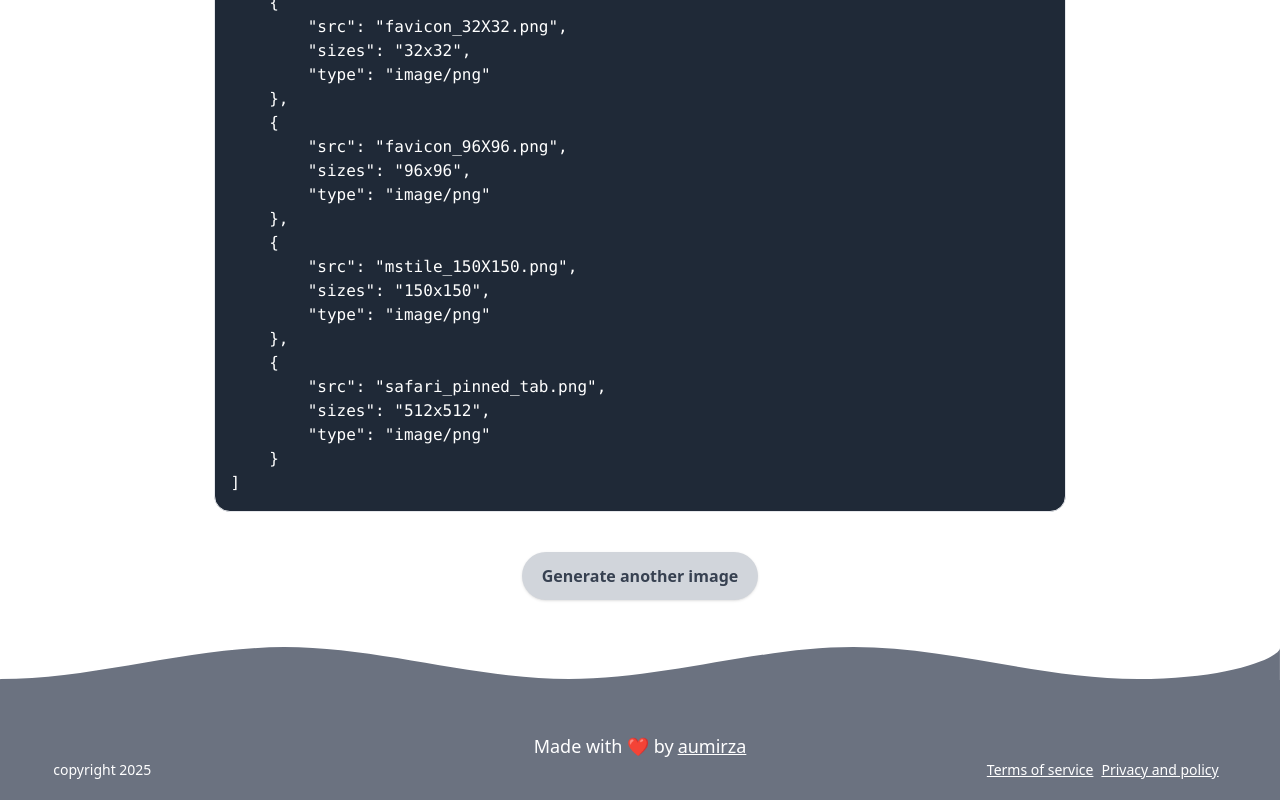
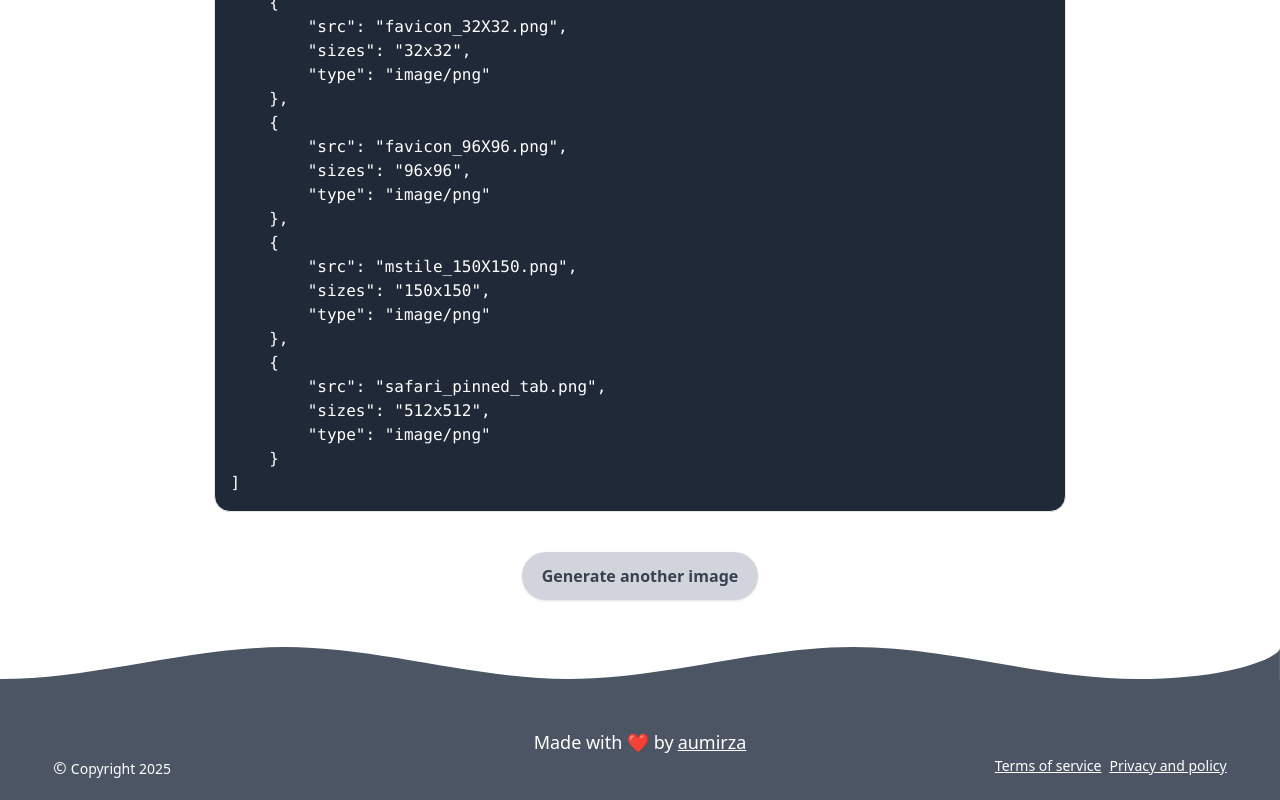
Before and after one commit to aumirza/webmanifest-pro, a Next.js app: page /download in a window 1280 px wide. Shown: the part 1556-2356 px from the top of the page. Built offline with nearby package versions, Linux system fonts and the light colour scheme.

Commit message:
feat: enhance Footer component styles for better dark mode support and improve copyright display

```diff
--- a/src/components/Footer.tsx
+++ b/src/components/Footer.tsx
@@ -12,11 +12,11 @@ export const Footer = () => {
         >
           <path
             d="M0 43.9999C106.667 43.9999 213.333 7.99994 320 7.99994C426.667 7.99994 533.333 43.9999 640 43.9999C746.667 43.9999 853.333 7.99994 960 7.99994C1066.67 7.99994 1173.33 43.9999 1280 43.9999C1386.67 43.9999 1440 19.0266 1440 9.01329V100H0V43.9999Z"
-            className="text-gray-500 fill-current"
+            className="text-gray-600 fill-current dark:text-gray-500"
           ></path>
         </svg>
       </div>
-      <div className="flex flex-col items-center flex-grow text-white bg-gray-500">
+      <div className="flex flex-col items-center flex-grow text-white bg-gray-600 dark:bg-gray-500">
         <div className="flex items-end justify-center flex-grow">
           <div className="flex gap-1">
             <span>Made with ❤️ by</span>
@@ -27,7 +27,8 @@ export const Footer = () => {
         </div>
         <div className="flex justify-between w-11/12 pb-5 text-sm max-w-7xl">
           <div className="">
-            <span>copyright 2025</span>
+            <span className="text-base">&copy;&nbsp;</span>
+            <span>Copyright 2025</span>
           </div>
           <ul className="flex gap-2">
             <li>
@@ -35,10 +36,11 @@ export const Footer = () => {
                 Terms of service
               </Link>
             </li>
-            <Link className="underline" href="/privacy">
-              Privacy and policy
-            </Link>
-            <li></li>
+            <li>
+              <Link className="underline" href="/privacy">
+                Privacy and policy
+              </Link>
+            </li>
           </ul>
         </div>
       </div>
```
